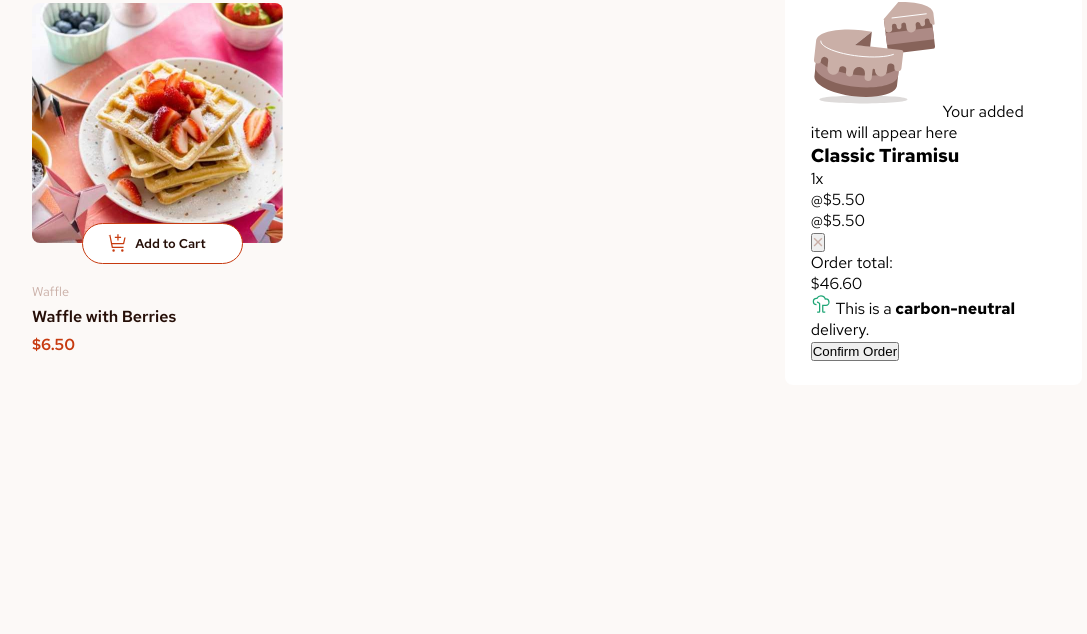
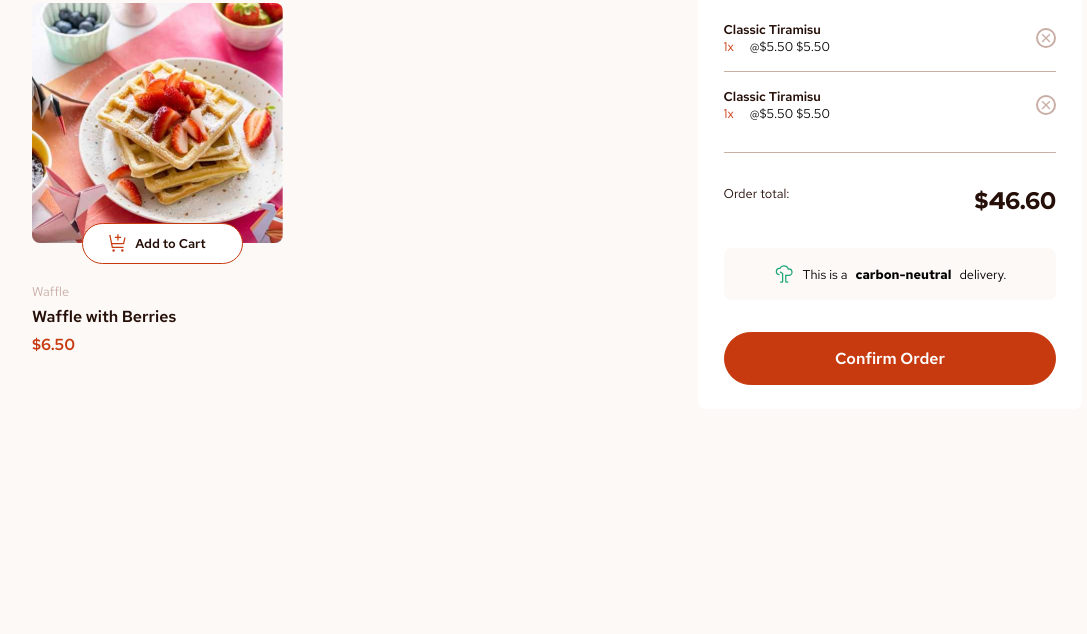
Before and after one commit to Az1sCode/FrontendMentor-ProductList, a website with bundled scripts: page index.html in a window 1280 px wide. Shown: the part 166-800 px from the top of the page, without its empty margins (83-1170 px from the left). Built offline with nearby package versions, Linux system fonts and the light colour scheme.

Commit message:
Complete styling website and add javascript file

```diff
--- a/index.html
+++ b/index.html
@@ -40,7 +40,10 @@
             <p>$6.50</p>
             <div class="button-state">
               <button id="btn-addToCart">
-                <img src="./assets/images/icon-add-to-cart.svg" alt="Icon Add to Cart">
+                <img
+                  src="./assets/images/icon-add-to-cart.svg"
+                  alt="Icon Add to Cart"
+                />
                 Add to Cart
               </button>
               <!-- <div class="btn-productAmount">
@@ -55,31 +58,47 @@
       </section>
       <aside class="cart-container">
         <h2>Your Cart (<span id="amount-cart">0</span>)</h2>
-        <div class="cart-state">
-          <div class="empty-cart">
+        <!-- <div class="empty-cart">
             <img
               src="./assets/images/illustration-empty-cart.svg"
               alt="Empty Cart Image"
             />
             <span>Your added item will appear here</span>
-          </div>
+          </div> -->
         <div class="display-cart">
+          <div class="list-cart">
             <div class="product-cart">
               <div class="detail-cart-product">
                 <h3>Classic Tiramisu</h3>
                 <div class="amount-price">
                   <p class="amount-order">1x</p>
-                  <p class="price-cart">@$5.50</p>
-                  <p class="price-total">@$5.50</p>
+                  <p><span id="price-product">@$5.50</span> <span id="price-total">$5.50</span></p>
                 </div>
               </div>
-              <button>
+              <button class="button-close">
                 <img
                   src="./assets/images/icon-remove-item.svg"
                   alt="Remove Icon"
                 />
               </button>
             </div>
+            <div class="product-cart">
+              <div class="detail-cart-product">
+                <h3>Classic Tiramisu</h3>
+                <div class="amount-price">
+                  <p class="amount-order">1x</p>
+                  <p><span id="price-product">@$5.50</span> <span id="price-total">$5.50</span></p>
+                </div>
+              </div>
+              <button class="button-close">
+                <img
+                  src="./assets/images/icon-remove-item.svg"
+                  alt="Remove Icon"
+                />
+              </button>
+            </div>
+          </div>
+          <div class="line"></div>
           <div class="order-total">
             <p>Order total:</p>
             <p>$46.60</p>
@@ -89,12 +108,12 @@
               src="./assets/images/icon-carbon-neutral.svg"
               alt="Icon Carbon"
             />
-              This is a <b>carbon-neutral</b> delivery.
+            This is a<b>carbon-neutral</b>delivery.
           </div>
-            <button id="btn-confirmOrder">Confirm Order</button>
-          </div>
+          <button class="btn-confirm" id="btn-confirmOrder">Confirm Order</button>
         </div>
       </aside>
     </div>
+    <script src="script/script.js"></script>
   </body>
 </html>
--- a/sass/_base.scss
+++ b/sass/_base.scss
@@ -8,6 +8,7 @@ $weaker-color: hsl(14, 25%, 72%);
 @mixin buttonTheme($theme: white, $font-size: 0.8em, $font-color: $dark-color) {
     border: 1px solid $primary-color;
     background: $theme;
+    font-family: $font;
     font-size: $font-size;
     font-weight: 600;
     color: $font-color;
--- /dev/null
+++ b/sass/_buttonClasses.scss
@@ -0,0 +1,54 @@
+
+#btn-addToCart {
+    width: 100%;
+    height: 41px;
+
+    @include buttonTheme($theme: white, $font-size: 0.8em, $font-color: $dark-color);
+    font-family: $font;
+
+    padding-left: 1rem;
+    cursor: pointer;
+
+    img {
+        position: absolute;
+        top: 10px;
+        left: 25px;
+    }
+}
+
+.btn-productAmount {
+    width: 100%;
+    height: 41px;
+
+    @include buttonTheme($theme: $primary-color, $font-size: 0.8em, $font-color: white);
+    font-family: $font;
+
+    display: flex;
+    justify-content: space-between;
+    align-items: center;
+    padding: 0 10px;
+
+}
+
+.btn-addSubstract {
+    border: 1px solid white;
+    background: none;
+    width: 20px;
+    height: 20px;
+    border-radius: 50%;
+
+    color: white;
+    text-align: center;
+
+    &:active {
+        background-color: white;
+        color: $primary-color;
+    }
+}
+
+.btn-confirm {
+    width: 100%;
+    height: 53px;
+
+    @include buttonTheme($theme: $primary-color,$font-size: 1rem, $font-color: white);
+}
--- a/sass/_containerProduct.scss
+++ b/sass/_containerProduct.scss
@@ -22,98 +22,114 @@
     gap: 2rem;
 }
 
-.product-detail {
-    height: 342px;
-    max-width: 251px;
+.cart-container {
+    min-width: 384px;
+    display: flex;
+    flex-direction: column;
+    // flex: 1;
+
+    background-color: white;
+    border-radius: 0.5rem;
+    padding: 1.5rem 1.6rem;
+
+    h2 {
+        font-size: 1.5em;
+        font-weight: 700;
+        color: $primary-color;
+        margin-bottom: 1rem;
+    }
+}
+
+.display-cart {
+    display: flex;
+    flex-direction: column;
+}
+
+.product-cart {
+    display: flex;
+    align-items: center;
+
+    padding: 1rem 0;
+    border-bottom: 0.2px solid $weaker-color;
+
+    &:last-of-type {
+        border: none;
+    }
+}
+
+.detail-cart-product {
+    display: flex;
+    flex-direction: column;
+    flex: 3;
+
+    h3 {
+        font-size: 0.8em;
+        font-weight: 600;
+        color: $dark-color;
+    }
+}
+
+.amount-price {
+    display: flex;
+    gap: 1rem;
+
+    p {
+        font-size: 0.8em;
+        font-weight: 400;
+    }
+}
+
+.amount-order {
+    color: $primary-color;
+    font-weight: 700;
+}
+
+.button-close {
+    width: 20px;
+    height: 20px;
+    border-radius: 30px;
+    border: 2px solid $weaker-color;
+    background: none;
 
     display: flex;
-    flex-direction: column;
-    // gap: 0.8rem;
-    color: $dark-color;
+    align-items: center;
+    justify-content: center;
+}
 
-    img {
-        border-radius: 0.5rem;
-        object-fit: cover;
-        margin-bottom: 2.5rem;
-    }
+.line {
+    height: 1px;
+    border-radius: 10px;
+    margin-top: 0.9rem;
 
-    span {
-        font-size: 0.8em;
-        font-weight: 400;
-        margin-bottom: 0.4rem;
-        color: $weaker-color;
-    }
+    background-color: $weaker-color;
+}
 
-    P {
-        font-size: 1em;
-        font-weight: 600;
-        margin-bottom: 0.4rem;
+.order-total {
+    display: flex;
+    justify-content: space-between;
+    margin: 2rem 0;
+
+    p {
+        font-size: 0.8rem;
+        color: $dark-color;
 
         &:last-of-type {
-            color: $primary-color;
+            font-size: 1.5rem;
+            font-weight: 700;
         }
     }
 }
 
-.button-state {
-    width: 161px;
-    position: absolute;
-    translate: 50px 220px;
-}
-
-#btn-addToCart {
-    width: 100%;
-    height: 41px;
-
-    @include buttonTheme($theme: white, $font-size: 0.8em, $font-color: $dark-color);
-    font-family: $font;
-
-    padding-left: 1rem;
-    cursor: pointer;
-
-    img {
-        position: absolute;
-        top: 10px;
-        left: 25px;
-    }
-}
-
-.btn-productAmount {
-    width: 100%;
-    height: 41px;
-
-    @include buttonTheme($theme: $primary-color, $font-size: 0.8em, $font-color: white);
-    font-family: $font;
+.delivery-note {
+    padding: 1rem;
+    border-radius: 8px;
+    background-color: $background-color;
 
     display: flex;
-    justify-content: space-between;
+    justify-content: center;
     align-items: center;
-    padding: 0 10px;
-
+    gap: 0.5rem;
+    font-size: 0.8em;
+    font-weight: 400;
+    margin-bottom: 2rem;
 }
-
-.btn-addSubstract {
-    border: 1px solid white;
-    background: none;
-    width: 20px;
-    height: 20px;
-    border-radius: 50%;
-
-    color: white;
-    text-align: center;
-
-    &:active {
-        background-color: white;
-        color: $primary-color;
-    }
-}
-
-.cart-container {
-    display: flex;
-    flex-direction: column;
-    flex: 1;
-
-    background-color: white;
-    border-radius: 0.5rem;
-    padding: 1.5rem 1.6rem;
-}
--- /dev/null
+++ b/sass/_sharedClasses.scss
@@ -0,0 +1,39 @@
+
+.product-detail {
+    height: 342px;
+    max-width: 251px;
+
+    display: flex;
+    flex-direction: column;
+    // gap: 0.8rem;
+    color: $dark-color;
+
+    img {
+        border-radius: 0.5rem;
+        object-fit: cover;
+        margin-bottom: 2.5rem;
+    }
+
+    span {
+        font-size: 0.8em;
+        font-weight: 400;
+        margin-bottom: 0.4rem;
+        color: $weaker-color;
+    }
+
+    P {
+        font-size: 1em;
+        font-weight: 600;
+        margin-bottom: 0.4rem;
+
+        &:last-of-type {
+            color: $primary-color;
+        }
+    }
+}
+
+.button-state {
+    width: 161px;
+    position: absolute;
+    translate: 50px 220px;
+}
--- a/sass/style.scss
+++ b/sass/style.scss
@@ -1,2 +1,4 @@
 @import '_base';
 @import '_containerProduct';
+@import '_sharedClasses';
+@import '_buttonClasses';
--- /dev/null
+++ b/script/dataProduct.mjs
@@ -0,0 +1,31 @@
+const dessertsMenu = [
+    {
+        id: 1,
+        productName: 'Waffle',
+        productTitle: 'Waffle with Berries',
+        producImage: './assets/images/image-waffle-desktop.jpg',
+        price: 6.50,
+        amountOrder: 0,
+        isDataInCart: false,
+    },
+    {
+        id: 2,
+        productName: 'Crème brûlée',
+        productTitle: 'Vanilla Bean Crème Brûlée',
+        producImage: './assets/images/image-creme-brulee-desktop.jpg',
+        price: 7.00,
+        amountOrder: 0,
+        isDataInCart: false,
+    },
+    {
+        id: 3,
+        productName: 'Macaron',
+        productTitle: 'Macaron Mix of Five',
+        producImage: './assets/images/image-macaron-desktop.jpg',
+        price: 8.00,
+        amountOrder: 0,
+        isDataInCart: false,
+    },
+];
+
+export { dessertsMenu };
--- /dev/null
+++ b/script/displayProduct.mjs
@@ -0,0 +1,26 @@
+export const displayProduct = (menu) => {
+    return `<div class="product-detail" id="${menu.id}">
+            <img
+              src="${menu.productImage}"
+              alt="Gambar Product"
+            />
+            <span>${menu.productName}</span>
+            <p>${menu.productTitle}</p>
+            <p>${menu.price}</p>
+            <div class="button-state">
+              <button id="btn-addToCart">
+                <img
+                  src="./assets/images/icon-add-to-cart.svg"
+                  alt="Icon Add to Cart"
+                />
+                Add to Cart
+              </button>
+              <!-- <div class="btn-productAmount">
+                <button class="btn-addSubstract" id="btn-substract">-</button>
+                1
+                <button class="btn-addSubstract" id="btn-add">+</button>
+                </button>
+              </div> -->
+            </div>
+          </div>`
+}
--- /dev/null
+++ b/script/script.js
@@ -0,0 +1,17 @@
+// import displayProduct from "./displayProduct.mjs";
+import {dessertsMenu} from "./dataProduct.mjs";
+
+document.addEventListener('DOMContentLoaded', (e) => {
+    if (dessertsMenu.length !== 0) {
+        console.log('Ada menu')
+        loadProduct();
+    } else {
+        console.log('tidak ada')
+    }
+});
+
+const loadProduct = () => {
+    for (let menu of dessertsMenu) {
+        console.log(menu.id);
+    }
+}
```
Also changed, not shown: package.json (added, +13 -0 lines), dist/css/style.min.css, 1 other file. Lines whose indentation alone changed are shown as unchanged.
